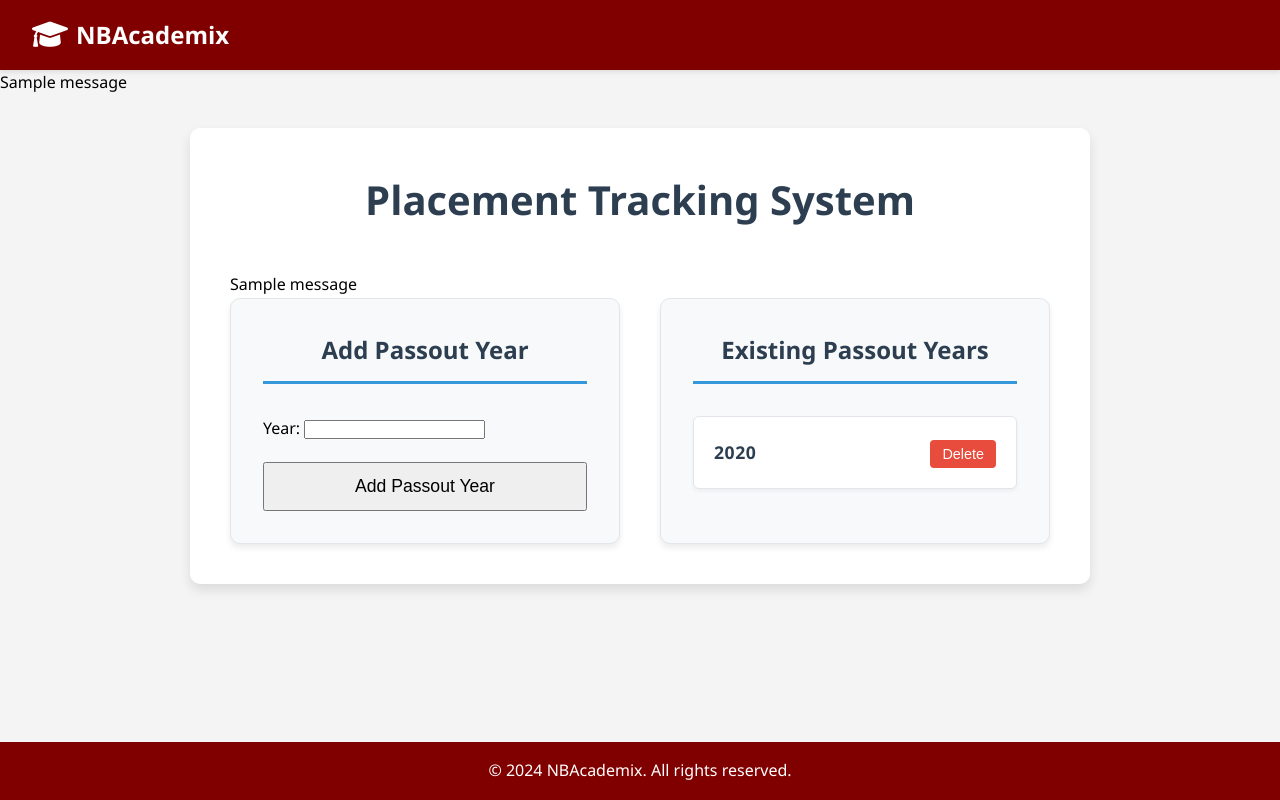
After one commit to VaishnaviRaoB/NBAcademix, a Django app: page /placement/ in a window 1280 px wide. The commit adds this page. Run offline with Django 3.2, Linux system fonts and the light colour scheme; tables that the repository leaves empty hold one stand-in row (values such as "Sample post"); one stand-in notice (Sample message) is shown.

Commit message:
placement

```diff
--- a/NBAcademix/adminpage/admin.py
+++ b/NBAcademix/adminpage/admin.py
@@ -1,5 +1,6 @@
 from django.contrib import admin
-from .models import UserProfile,StudentPerformance,Document, StudentList, StudentDocument,PerformanceChart
+from .models import UserProfile,StudentPerformance,Document, StudentList, StudentDocument,PerformanceChart,PlacementDetails
 
 admin.site.register([UserProfile,StudentPerformance,Document,])
 admin.site.register([StudentList, StudentDocument,PerformanceChart])
+admin.site.register([PlacementDetails])
--- a/NBAcademix/adminpage/forms.py
+++ b/NBAcademix/adminpage/forms.py
@@ -1,7 +1,7 @@
 from django import forms
 from django.contrib.auth.forms import UserCreationForm, PasswordChangeForm
 from django.contrib.auth.models import User
-from .models import UserProfile
+from .models import UserProfile,PassoutYear, PlacementDetails
 from django.contrib.auth.forms import PasswordChangeForm
 
 class SignupForm(UserCreationForm):
@@ -68,3 +68,12 @@ class CustomPasswordChangeForm(forms.Form):
         if commit:
             self.user.save()
         return self.user
+
+class PassoutYearForm(forms.ModelForm):
+    class Meta:
+        model = PassoutYear
+        fields = ['year']
+class PlacementDetailsForm(forms.ModelForm):
+    class Meta:
+        model = PlacementDetails
+        fields = ['name', 'usn', 'branch', 'company_name', 'ctc']
--- a/NBAcademix/adminpage/models.py
+++ b/NBAcademix/adminpage/models.py
@@ -3,6 +3,7 @@ from django.contrib.auth.models import User
 from django.db.models.signals import post_save
 from django.dispatch import receiver
 import os
+from django.core.validators import FileExtensionValidator
 class UserProfile(models.Model):
     user = models.OneToOneField(User, on_delete=models.CASCADE)
     phone_number = models.CharField(max_length=15, blank=True, null=True)
@@ -92,3 +93,22 @@ class PerformanceChart(models.Model):
 
     def __str__(self):
         return f"Performance Chart - {self.performance.academic_year}"
+
+
+class PassoutYear(models.Model):
+    year = models.PositiveIntegerField(unique=True)
+
+    def __str__(self):
+        return str(self.year)
+
+class PlacementDetails(models.Model):
+    name = models.CharField(max_length=100)
+    usn = models.CharField(max_length=20)
+    branch = models.CharField(max_length=50)
+    company_name = models.CharField(max_length=100)
+    ctc = models.DecimalField(max_digits=10, decimal_places=2)
+    other_details = models.TextField(blank=True, null=True)
+    passout_year = models.ForeignKey(PassoutYear, on_delete=models.CASCADE, related_name='placement_details')
+    offer_letter = models.FileField(upload_to='offer_letters/', null=True, blank=True)
+    def __str__(self):
+        return f"{self.name} - {self.company_name}"
--- a/NBAcademix/adminpage/templates/adminpage/homepage.html
+++ b/NBAcademix/adminpage/templates/adminpage/homepage.html
@@ -18,6 +18,9 @@
         </a>
         <a href="{% url 'achievement' %}" class="btn student-details-btn">
             <i class="fas fa-trophy"></i> Achievements & Certificates
+        </a>
+        <a href="{% url 'placement_home' %}" class="btn student-details-btn">
+            <i class="fas fa-briefcase"></i> Placement
         </a>
     </div>
 
--- /dev/null
+++ b/NBAcademix/adminpage/templates/adminpage/placement_home.html
@@ -0,0 +1,181 @@
+{% extends 'adminpage/base.html' %}
+{% block content %}
+<style>
+    .placement-container {
+        max-width: 900px;
+        margin: 2rem auto; /* Increased top and bottom margin */
+        padding: 2.5rem; /* Slightly increased padding */
+        background-color: #ffffff;
+        box-shadow: 0 6px 12px rgba(0, 0, 0, 0.1); /* Slightly enhanced shadow */
+        border-radius: 10px; /* Slightly larger border radius */
+    }
+
+    .placement-header {
+        text-align: center;
+        margin-bottom: 2.5rem;
+        color: #2c3e50;
+        font-size: 2.5rem; /* Increased font size */
+        font-weight: 700;
+    }
+
+    .placement-content {
+        display: grid;
+        grid-template-columns: 1fr 1fr;
+        gap: 2.5rem;
+    }
+
+    .card {
+        background-color: #f8f9fa;
+        border: 1px solid #e2e6ea;
+        border-radius: 10px;
+        padding: 2rem; /* Increased padding */
+        box-shadow: 0 4px 6px rgba(0, 0, 0, 0.08);
+    }
+
+    .card-header {
+        text-align: center;
+        margin-bottom: 2rem;
+        color: #2c3e50;
+        font-weight: 600;
+        font-size: 1.5rem; /* Increased font size */
+        border-bottom: 3px solid #3498db;
+        padding-bottom: 0.75rem;
+    }
+
+    .batch-list {
+        display: flex;
+        flex-direction: column;
+        gap: 1rem;
+    }
+    .batch-item {
+    display: flex;
+    justify-content: space-between;
+    align-items: center;
+    background-color: #ffffff;
+    border: 1px solid #e2e6ea;
+    border-radius: 6px;
+    padding: 1.25rem; /* Increased padding */
+    font-size: 1.2rem; /* Slightly larger font */
+    transition: all 0.3s ease;
+    box-shadow: 0 2px 4px rgba(0, 0, 0, 0.05); /* Added subtle shadow */
+}
+
+.batch-link {
+    color: #2c3e50;
+    text-decoration: none;
+    font-weight: 600;
+    flex-grow: 1;
+    font-size: 1.1rem; /* Increased font size */
+    letter-spacing: 0.5px; /* Optional: adds a bit of spacing between letters */
+}
+
+.batch-item:hover {
+    background-color: #f1f3f5;
+    transform: translateX(5px);
+    box-shadow: 0 4px 6px rgba(0, 0, 0, 0.1); /* Enhanced shadow on hover */
+}
+
+    .delete-btn {
+        background-color: #e74c3c;
+        color: white;
+        border: none;
+        border-radius: 4px;
+        padding: 0.35rem 0.75rem;
+        margin-left: 0.5rem;
+        cursor: pointer;
+        font-size: 0.9rem;
+        transition: background-color 0.3s ease;
+    }
+
+    .add-form {
+        display: flex;
+        flex-direction: column;
+        gap: 1.25rem;
+    }
+
+    .form-input {
+        width: 100%;
+        padding: 0.75rem;
+        font-size: 1rem;
+        border: 1px solid #ced4da;
+        border-radius: 6px;
+    }
+
+    .submit-btn {
+        font-size: 1.1rem;
+        padding: 0.75rem 1.5rem;
+    }
+
+    @media (max-width: 768px) {
+        .placement-container {
+            margin: 1rem;
+            padding: 1.5rem;
+        }
+
+        .placement-content {
+            grid-template-columns: 1fr;
+            gap: 1.5rem;
+        }
+
+        .card-header {
+            font-size: 1.3rem;
+        }
+
+        .batch-item {
+            font-size: 1rem;
+        }
+    }
+</style>
+
+<div class="placement-container">
+    <h1 class="placement-header">Placement Tracking System</h1>
+
+    {% if messages %}
+        {% for message in messages %}
+            <div class="alert alert-{{ message.tags }} text-center">
+                {{ message }}
+            </div>
+        {% endfor %}
+    {% endif %}
+
+    <div class="placement-content">
+        <div class="card">
+            <h3 class="card-header">Add Passout Year</h3>
+            <form method="post" class="add-form">
+                {% csrf_token %}
+                {% for field in form %}
+                    <div>
+                        {{ field.label_tag }}
+                        {{ field }}
+                        {% if field.errors %}
+                            <div class="text-danger">{{ field.errors }}</div>
+                        {% endif %}
+                    </div>
+                {% endfor %}
+                <button type="submit" class="submit-btn">Add Passout Year</button>
+            </form>
+        </div>
+
+        <div class="card">
+            <h3 class="card-header">Existing Passout Years</h3>
+            <div class="batch-list">
+                {% for year in passout_years %}
+                    <div class="batch-item">
+                        <a href="{% url 'placement_year_details' year.id %}" class="batch-link">
+                            {{ year.year }}
+                        </a>
+                        <form method="post" action="{% url 'delete_passout_year' year.id %}" style="display: inline;">
+                            {% csrf_token %}
+                            <button type="submit" class="delete-btn" onclick="return confirm('Are you sure you want to delete this passout year?')">
+                                Delete
+                            </button>
+                        </form>
+                    </div>
+                {% empty %}
+                    <p class="text-center text-muted">No passout years added yet.</p>
+                {% endfor %}
+            </div>
+        </div>
+    </div>
+</div>
+{% endblock %}
--- a/NBAcademix/adminpage/urls.py
+++ b/NBAcademix/adminpage/urls.py
@@ -27,4 +27,9 @@ urlpatterns = [
     path('delete-achievement-file/<int:document_id>/', views.delete_achievement_file, name='delete_achievement_file'),
     path('generate-performance-chart/<int:document_id>/', views.generate_performance_chart, name='generate_performance_chart'),
     path('download-performance-chart/<int:performance_id>/', views.download_performance_chart, name='download_performance_chart'),
+    path('placement/', views.placement_home, name='placement_home'),
+    path('placement/year/<int:year_id>/', views.placement_year_details, name='placement_year_details'),
+    path('placement/add/<int:year_id>/', views.add_placement_details, name='add_placement_details'),
+    path('upload_offer_letter/<int:placement_id>/', views.upload_offer_letter, name='upload_offer_letter'),
+    path('delete_passout_year/<int:year_id>/', views.delete_passout_year, name='delete_passout_year')
 ]+ static(settings.MEDIA_URL, document_root=settings.MEDIA_ROOT)
--- a/NBAcademix/adminpage/views.py
+++ b/NBAcademix/adminpage/views.py
@@ -10,7 +10,7 @@ import re
 from django.dispatch import receiver
 from django.db.models import Count
 from django.db.models.signals import post_delete
-from .models import StudentPerformance, Document ,  UserProfile, StudentList, StudentDocument, AchievementDocument, Achievement,PerformanceChart
+from .models import StudentPerformance, Document ,  UserProfile, StudentList, StudentDocument, AchievementDocument, Achievement,PerformanceChart,PassoutYear,PlacementDetails
 from django.http import HttpResponse
 from wsgiref.util import FileWrapper
 import base64
@@ -30,6 +30,8 @@ from .forms import (
     UserUpdateForm,
     UserProfileUpdateForm,
     CustomPasswordChangeForm,
+   PassoutYearForm,
+   PlacementDetailsForm
 
 )
 
@@ -752,3 +754,64 @@ def delete_performance_chart_if_no_documents(sender, instance, **kwargs):
             performance_chart.delete()
         except PerformanceChart.DoesNotExist:
             pass
+def placement_home(request):
+    if request.method == 'POST':
+        form = PassoutYearForm(request.POST)
+        if form.is_valid():
+            form.save()
+            return redirect('placement_year_details', form.instance.id)
+    else:
+        form = PassoutYearForm()
+
+    passout_years = PassoutYear.objects.all()
+    context = {
+        'form': form,
+        'passout_years': passout_years
+    }
+    return render(request, 'adminpage/placement_home.html', context)
+def placement_year_details(request, year_id):
+    passout_year = get_object_or_404(PassoutYear, id=year_id)
+    placement_details = PlacementDetails.objects.filter(passout_year=passout_year)
+    search_query = request.GET.get('search', '')
+    if search_query:
+        placement_details = placement_details.filter(
+            Q(name__icontains=search_query) |
+            Q(usn__icontains=search_query) |
+            Q(company_name__icontains=search_query)
+        )
+    context = {
+        'passout_year': passout_year,
+        'placement_details': placement_details
+    }
+    return render(request, 'adminpage/placement_year_details.html', context)
+def add_placement_details(request, year_id):
+    passout_year = get_object_or_404(PassoutYear, id=year_id)
+    if request.method == 'POST':
+        form = PlacementDetailsForm(request.POST)
+        if form.is_valid():
+            placement_details = form.save(commit=False)
+            placement_details.passout_year = passout_year
+            placement_details.save()
+            return redirect('placement_year_details', year_id)
+    else:
+        form = PlacementDetailsForm()
+
+    context = {
+        'form': form,
+        'passout_year': passout_year
+    }
+    return render(request, 'adminpage/add_placement_details.html', context)
+def upload_offer_letter(request, placement_id):
+    if request.method == 'POST':
+        placement_detail = get_object_or_404(PlacementDetails, id=placement_id)
+        if 'offer_letter' in request.FILES:
+            placement_detail.offer_letter = request.FILES['offer_letter']
+            placement_detail.save()
+            messages.success(request, 'Offer letter uploaded successfully.')
+        return redirect('placement_year_details', year_id=placement_detail.passout_year.id)
+def delete_passout_year(request, year_id):
+    year = get_object_or_404(PassoutYear, id=year_id)
+    if request.method == 'POST':
+        year.delete()
+        messages.success(request, f'Passout Year {year.year} deleted successfully.')
+    return redirect('placement_home')
```
Also changed, not shown: NBAcademix/adminpage/templates/adminpage/add_placement_details.html (added, +103 -0 lines), NBAcademix/adminpage/templates/adminpage/placement_year_details.html (added, +136 -0 lines), NBAcademix/adminpage/migrations/0024_passoutyear_placementrecord.py (added), NBAcademix/adminpage/migrations/0025_alter_passoutyear_year_placementdetails_and_more.py (added), NBAcademix/adminpage/migrations/0026_placementdetails_offer_letter.py (added), 4 other files.
